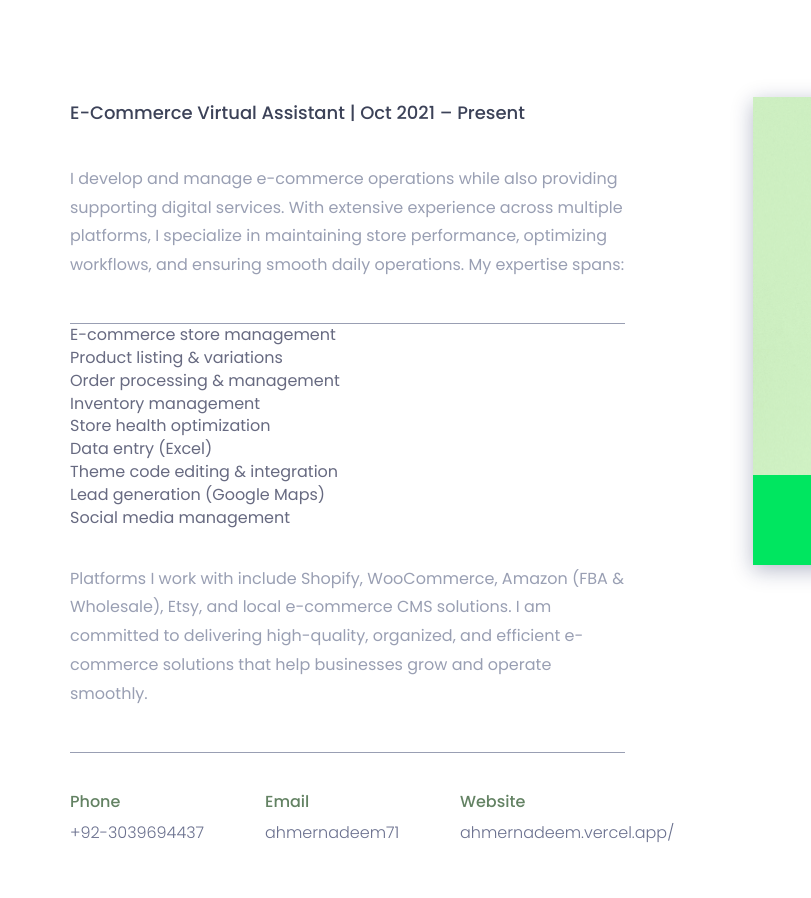
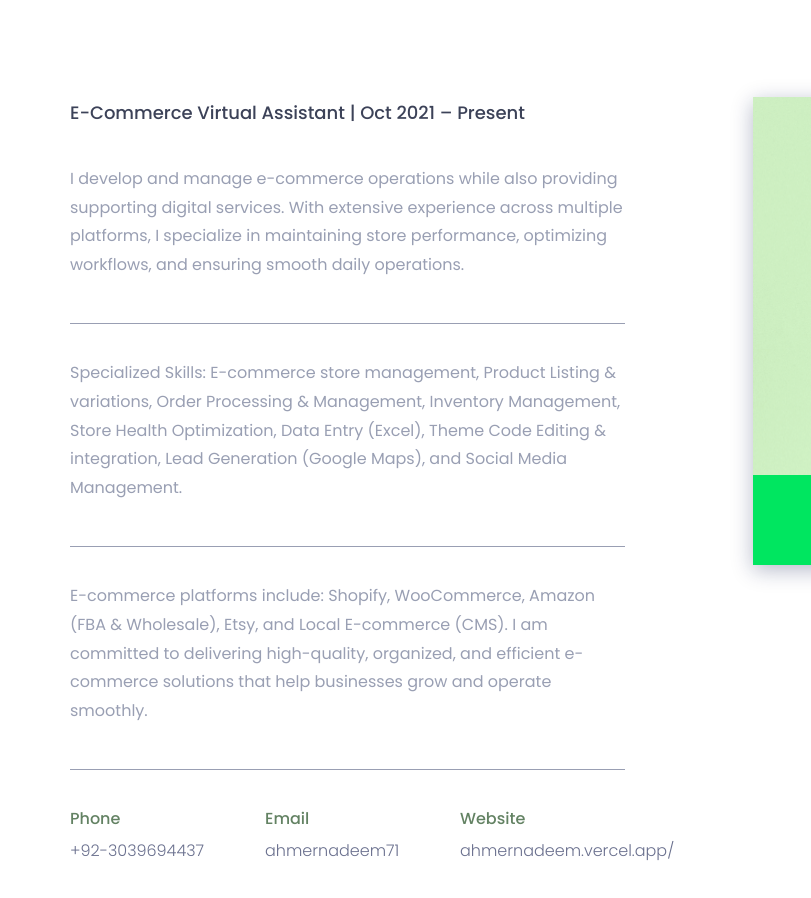
Before and after one commit to G4Guru/ahmer_nadeem, a website: page index_VA.html in a window 1280 px wide. Shown: the part 1020-1918 px from the top of the page, 0-811 px from the left. Drawn offline with nearby package versions, Linux system fonts and the light colour scheme.

Commit message:
Update index_VA.html

```diff
--- a/index_VA.html
+++ b/index_VA.html
@@ -132,26 +132,23 @@
                                 services.
                                 With extensive experience across multiple platforms, I specialize in maintaining store
                                 performance,
-                                optimizing workflows, and ensuring smooth daily operations. My expertise spans:
+                                optimizing workflows, and ensuring smooth daily operations.
                             </p>
-                            <ul>
-                                <li>E-commerce store management</li>
-                                <li>Product listing & variations</li>
-                                <li>Order processing & management</li>
-                                <li>Inventory management</li>
-                                <li>Store health optimization</li>
-                                <li>Data entry (Excel)</li>
-                                <li>Theme code editing & integration</li>
-                                <li>Lead generation (Google Maps)</li>
-                                <li>Social media management</li>
-                            </ul>
                             <p>
-                                Platforms I work with include Shopify, WooCommerce, Amazon (FBA & Wholesale), Etsy, and
-                                local
-                                e-commerce CMS solutions. I am committed to delivering high-quality, organized, and
-                                efficient
-                                e-commerce solutions that help businesses grow and operate smoothly.
+                                Specialized Skills: E-commerce store management, Product Listing & variations, Order
+                                Processing & Management,
+                                Inventory Management, Store Health Optimization, Data Entry (Excel), Theme Code Editing
+                                & integration,
+                                Lead Generation (Google Maps), and Social Media Management.
                             </p>
+                            <p>
+                                E-commerce platforms include: Shopify, WooCommerce, Amazon (FBA & Wholesale), Etsy, and
+                                Local E-commerce (CMS).
+                                I am committed to delivering high-quality, organized, and efficient e-commerce solutions
+                                that help businesses
+                                grow and operate smoothly.
+                            </p>
+
                             <div class="row">
                                 <div class="col-sm-4">
                                     <div class="single-about-add-info">
```
